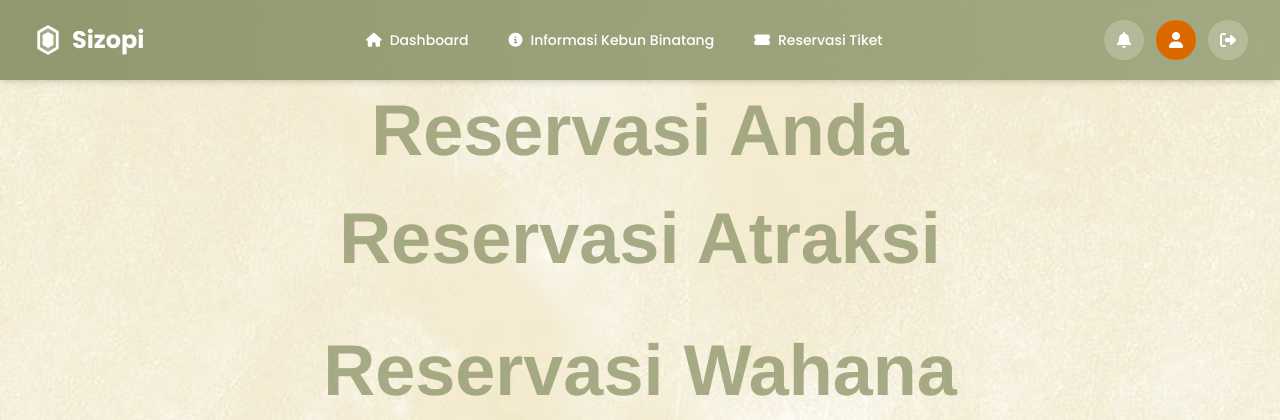
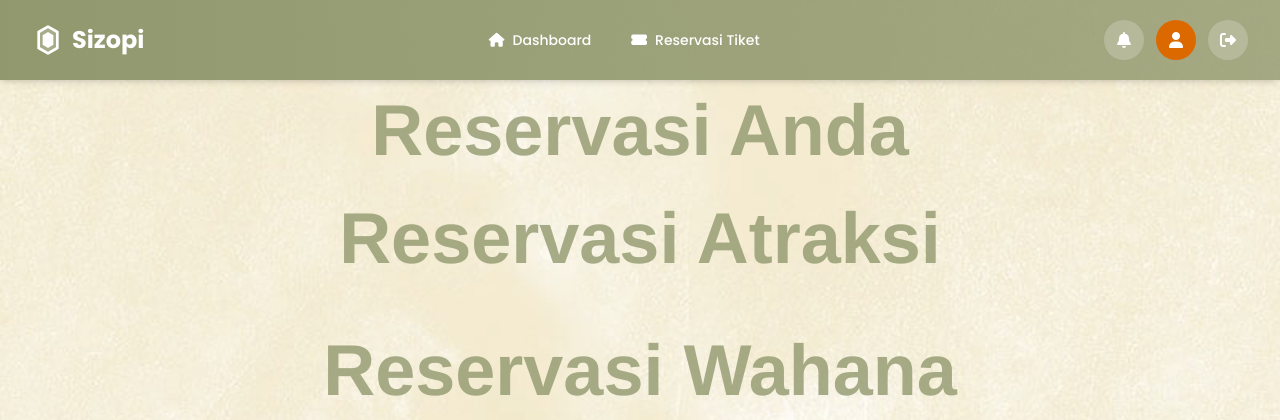
Before and after one commit to BASDAT-B06/sizopi, a Django app: template booking_tiket/templates/reservasi.html in a window 1280 px wide. Shown: the top 420 px of the page. Run offline with Django 5.2, Linux system fonts and the light colour scheme; the template is opened without the code that fills it, so the values that code supplies are empty; some libraries are stand-ins or nearby versions.

Commit message:
merge main, fix bug datahabitat, edit navbar

```diff
--- a/datasatwa/templates/edit_satwa.html
+++ b/datasatwa/templates/edit_satwa.html
@@ -93,7 +93,7 @@
 
 
       <div>
-        <label for="nama_individu" class="block text-sm font-semibold text-primary-100 mb-2">Nama Individu</label>
+        <label for="nama_individu" class="block text-sm font-semibold text-primary-100 mb-2">Nama Individu (Opsional)</label>
         <input type="text" id="nama_individu" name="nama_individu" value="{{ satwa.nama }}"
           class="w-full border border-gray-300 rounded-md p-2 text-sm focus:ring-primary-100 focus:border-primary-100">
       </div>
@@ -111,7 +111,7 @@
       </div>
 
       <div>
-        <label for="tanggal_lahir" class="block text-sm font-semibold text-primary-100 mb-2">Tanggal Lahir</label>
+        <label for="tanggal_lahir" class="block text-sm font-semibold text-primary-100 mb-2">Tanggal Lahir (Opsional)</label>
         <input type="date" id="tanggal_lahir" name="tanggal_lahir" value="{{ satwa.tanggal_lahir|date:'Y-m-d' }}"
           class="w-full border border-gray-300 rounded-md p-2 text-sm focus:ring-primary-100 focus:border-primary-100">
       </div>
--- a/templates/components/navbar.html
+++ b/templates/components/navbar.html
@@ -126,10 +126,6 @@ is_adopter=True/False (optional, only needed if user_role is "pengunjung")
                     <i class="fas fa-calendar-alt mr-2"></i>Jadwal Pertunjukan
                 </a>
                 {% elif role == "pengunjung" %}
-                <a href="{% url 'main:main' %}"
-                    class="px-4 py-2 mx-1 rounded-full text-sm font-medium hover:bg-white hover:bg-opacity-20 transition-all duration-200 flex items-center">
-                    <i class="fas fa-info-circle mr-2"></i>Informasi Kebun Binatang
-                </a>
                 <a href="{% url 'booking_tiket:reservasi' %}"
                     class="px-4 py-2 mx-1 rounded-full text-sm font-medium hover:bg-white hover:bg-opacity-20 transition-all duration-200 flex items-center">
                     <i class="fas fa-ticket-alt mr-2"></i>Reservasi Tiket
@@ -297,10 +293,6 @@ is_adopter=True/False (optional, only needed if user_role is "pengunjung")
                 <i class="fas fa-calendar-alt w-6 mr-2"></i>Jadwal Pertunjukan
             </a>
             {% elif role == "pengunjung" %}
-            <a href="{% url 'main:main' %}"
-                class="block px-4 py-3 rounded-lg text-base font-medium hover:bg-white hover:bg-opacity-10 transition-all duration-200 flex items-center">
-                <i class="fas fa-info-circle w-6 mr-2"></i>Informasi Kebun Binatang
-            </a>
             <a href="{% url 'booking_tiket:reservasi' %}"
                 class="block px-4 py-3 rounded-lg text-base font-medium hover:bg-white hover:bg-opacity-10 transition-all duration-200 flex items-center">
                 <i class="fas fa-ticket-alt w-6 mr-2"></i>Reservasi Tiket
```
Also changed, not shown: datahabitat/views.py (+8 -5 lines).
